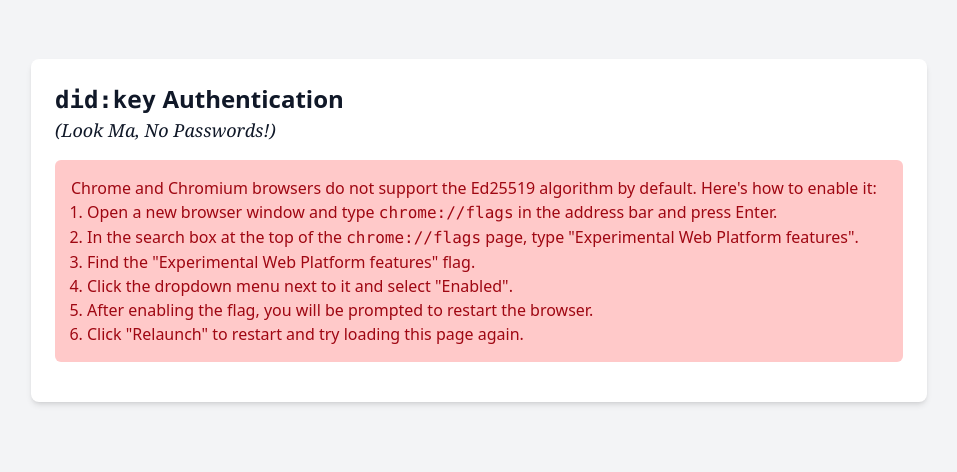
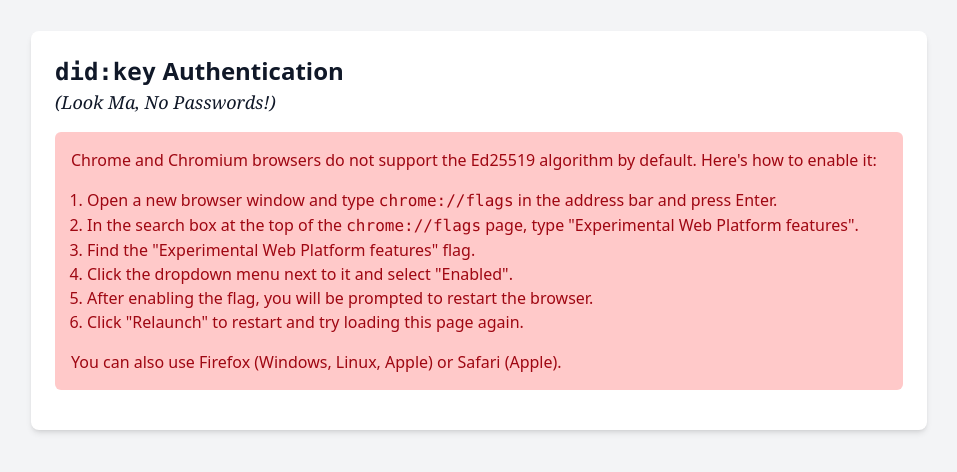
Before and after one commit to ic3software/did-auth, a SvelteKit app: page / in a window 1280 px wide. Shown: the part 170-642 px from the top of the page, without its empty margins (161-1118 px from the left). Built offline with nearby package versions, Linux system fonts and the light colour scheme.

Commit message:
chore: improve error message

```diff
--- a/src/routes/+page.svelte
+++ b/src/routes/+page.svelte
@@ -243,8 +243,10 @@
 		{#if errorMessage}
 			<div class="my-4 rounded-md bg-red-200 p-4 text-red-800 dark:bg-red-700 dark:text-red-200">
 				{#if errorMessage && errorMessage.includes('Algorithm: Unrecognized name')}
-					Chrome and Chromium browsers do not support the Ed25519 algorithm by default. Here's how
-					to enable it:
+					<div class="mb-4">
+						Chrome and Chromium browsers do not support the Ed25519 algorithm by default. Here's how
+						to enable it:
+					</div>
 					<ol class="list-decimal pl-4">
 						<li>
 							Open a new browser window and type <code class="font-mono">chrome://flags</code> in the
@@ -259,6 +261,7 @@
 						<li>After enabling the flag, you will be prompted to restart the browser.</li>
 						<li>Click "Relaunch" to restart and try loading this page again.</li>
 					</ol>
+					<p class="mt-4">You can also use Firefox (Windows, Linux, Apple) or Safari (Apple).</p>
 				{:else}
 					{errorMessage}
 				{/if}
```
